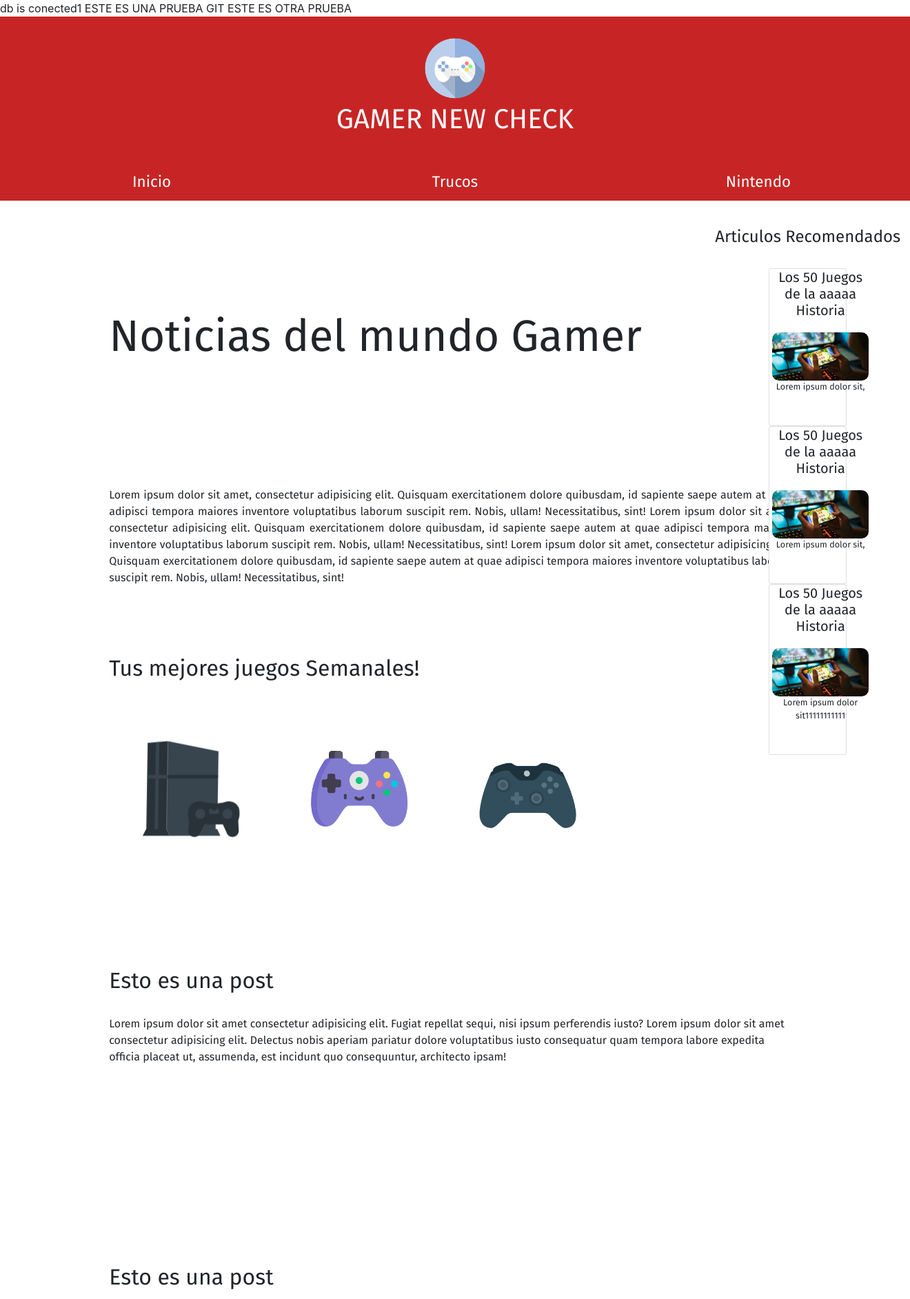
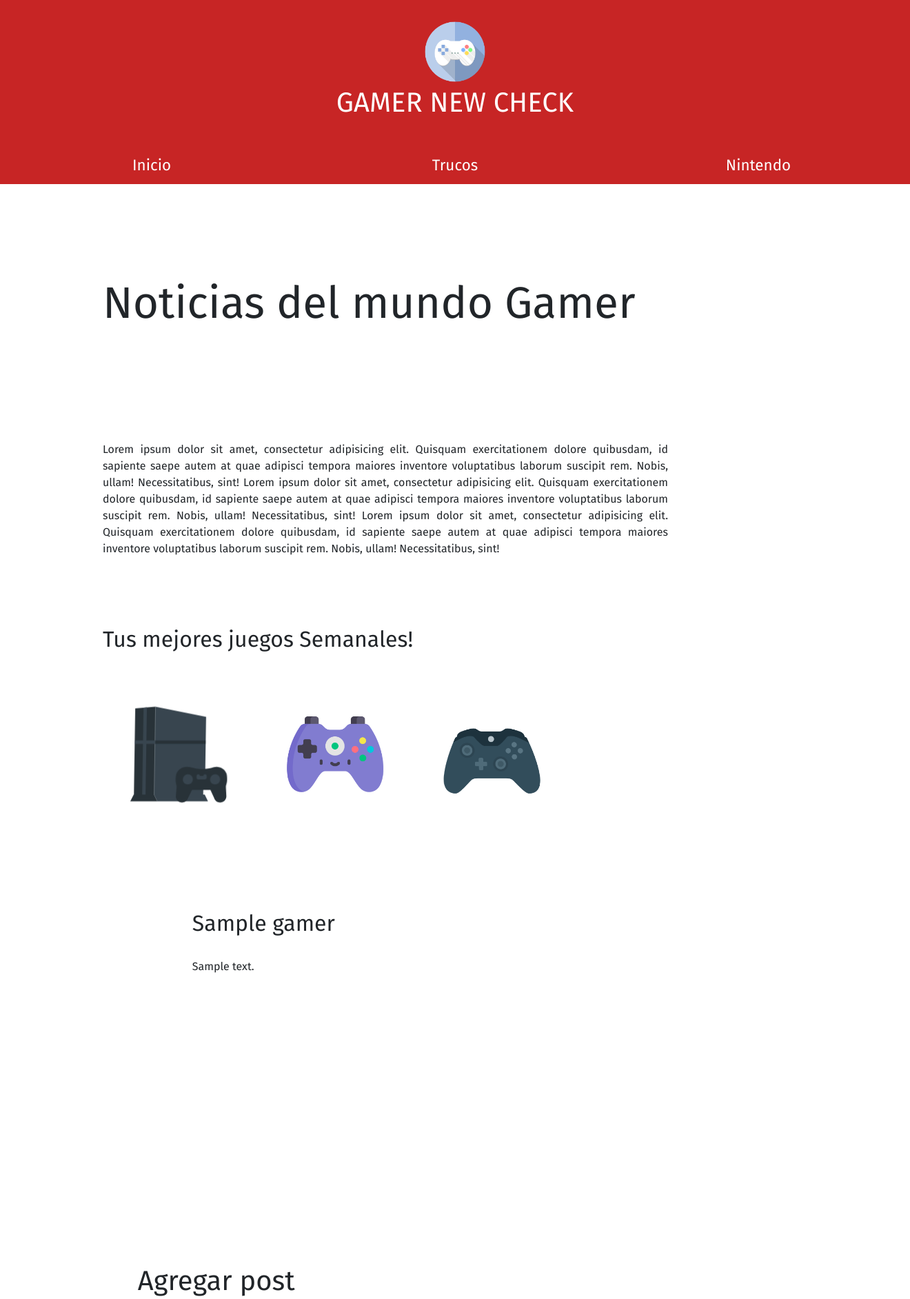
Before and after one commit to rodrvc/proyecto-bloggamer-inacap, a PHP site: page / in a window 1320 px wide. Shown: the top 1884 px of the page at 69% size. Run offline with PHP 8.4, Linux system fonts and the light colour scheme; tables that the repository leaves empty or names only in its code hold one stand-in row (values such as "Sample post").

Commit message:
se ven posteos // quite aside

```diff
--- a/db.php
+++ b/db.php
@@ -8,7 +8,7 @@ $conn = mysqli_connect(
 );
 
 if(isset($conn)){
-    echo 'db is conected1 ESTE ES UNA PRUEBA GIT ESTE ES OTRA PRUEBA' ;
+
 }
 
 ?>
--- a/index.php
+++ b/index.php
@@ -7,8 +7,10 @@
     <meta http-equiv="X-UA-Compatible" content="ie=edge">
     <title>Paginas de video juegos</title>
     <link rel="stylesheet" href="https://stackpath.bootstrapcdn.com/bootstrap/4.4.1/css/bootstrap.min.css" integrity="sha384-Vkoo8x4CGsO3+Hhxv8T/Q5PaXtkKtu6ug5TOeNV6gBiFeWPGFN9MuhOf23Q9Ifjh" crossorigin="anonymous">
+
     <link href="https://fonts.googleapis.com/css?family=Fira+Sans&display=swap" rel="stylesheet">
     <link rel="stylesheet" href="css/style.css">
+
     <link rel="icon" type="image/png" sizes="192x192" href="img/fav/android-icon-192x192.png">
     <link rel="icon" type="image/png" sizes="32x32" href="img/fav/favicon-32x32.png">
 
@@ -33,7 +35,7 @@
         </ul>
     </header>
     <section class="main-container">
-        <div class="section">
+        <div class="section col-8" >
             <div class="container container-icon">
                 <h1 class="main-pag-title ">Noticias del mundo Gamer</h1>
                 <p class="principal">Lorem ipsum dolor sit amet, consectetur adipisicing elit. Quisquam exercitationem
@@ -51,31 +53,25 @@
                 <img class="icons i3 joystick" src="img/game-controller.png" alt="">
                 <img class="icons i2 joystick" src="img/gamepad.png" alt="">
             </div>
+
             <div class="container">
-                <h2>Esto es una post </h2>
-                <p class="article">Lorem ipsum dolor sit amet consectetur adipisicing elit. Fugiat repellat sequi, nisi
-                    ipsum
-                    perferendis iusto?
-                    Lorem ipsum dolor sit amet consectetur adipisicing elit. Delectus nobis aperiam pariatur dolore
-                    voluptatibus iusto consequatur quam tempora labore expedita officia placeat ut, assumenda, est
-                    incidunt quo consequuntur, architecto ipsam!
+            <?php
+                $query = "SELECT * FROM post_gamer";
+                $result_post = mysqli_query($conn, $query);
 
-                </p>
-            </div>
+                while($row = mysqli_fetch_array($result_post)){ ?>
+                  <!-- Se agrega Post -->
+                        <div class="container">
+                         <h2 ><?php echo $row['titulo'] ?></h2>
+                         <p class="article"><?php echo $row['descripcion'] ?></p>
+                        </div>
+                         <hr align="center">
 
-            <hr align="center">
-            <div class="container">
-                <h2>Esto es una post </h2>
-                <p>Lorem ipsum dolor sit amet consectetur adipisicing elit. Fugiat repellat sequi, nisi ipsum
-                    perferendis iusto?
-                    Delectus, fugiat maxime. Cum quae adipisci non quia dignissimos excepturi, sed ratione natus
-                    repudiandae earum.
-                    Lorem ipsum, dolor sit amet consectetur adipisicing elit. Harum animi quo enim libero non
-                    perspiciatis unde dolor quia. Maxime obcaecati soluta rem ex a alias quis id ab quisquam temporibus!
-                </p>
-            </div>
-        </div>
+                <?php }?>
+                <div>
 
+
+        <!-- Aside para depues
         <div class="aside">
             <h4>Articulos Recomendados</h4>
             <div class="container-aside">
@@ -108,10 +104,11 @@
                             <img src="img/videojuegos.jpg" class="imagen" alt="videojuegos">
                         </div>
                         <div>
-                            <p class="aside-text">Lorem ipsum dolor sit11111111111 </p>
+                            <p class="aside-text">Lorem ipsum dolor sit, </p>
                         </div>
                     </div>
                 </div>
+                -->
 
 
             </div>
@@ -139,14 +136,6 @@
 </form>
 </div>
 
-<?php
-    $query = "SELECT * FROM post_gamer";
-   $result_post = mysqli_query($conn, $query);
-
-   while($row = mysqli_fetch_array($result_post)){ ?>
-   <p><?php echo $row['id_post'] ?></p>
-
-<?php }?>
 
 
 
@@ -155,7 +144,7 @@
 
 
     <footer>
-        <p> &copy;Alejantroll Rvc Systems1111</p>
+        <p> &copy;Alejantroll Rvc Systems</p>
     </footer>
 </body>
 
```
